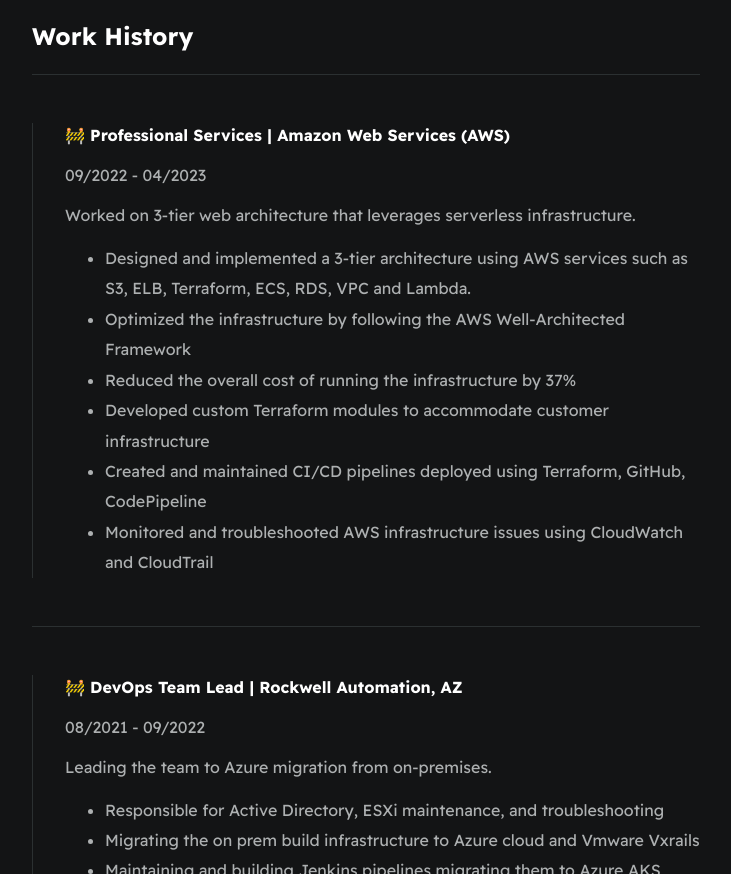
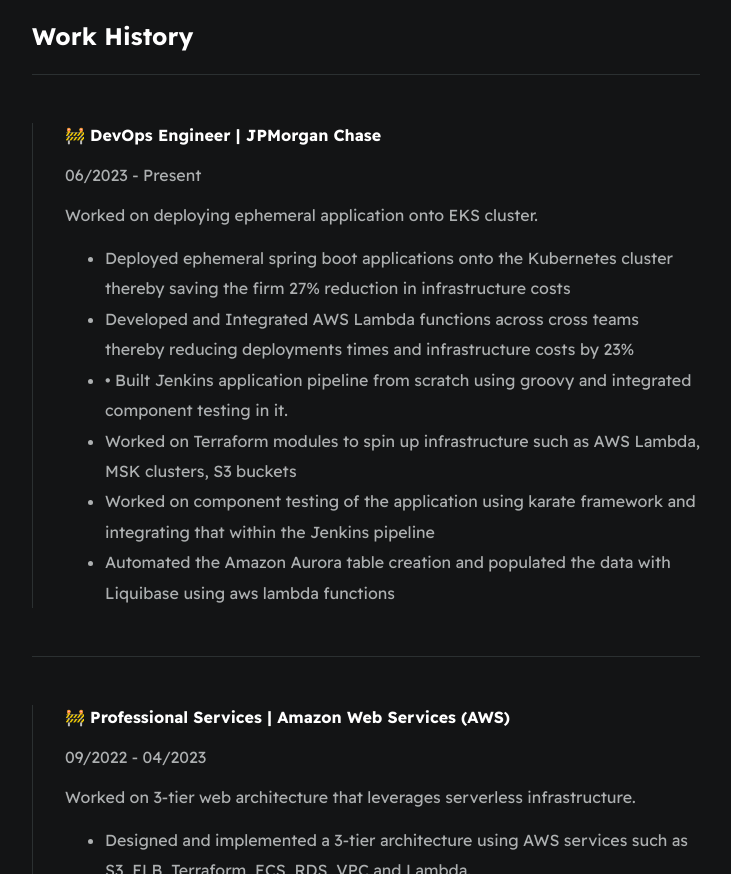
Before and after one commit to Hemanth-Yarlagadda/digital_resume, a plain HTML site: page index.html in a window 1280 px wide. Shown: the part 2020-2894 px from the top of the page, without its empty margins (274-1005 px from the left). Drawn offline with Linux system fonts and the light colour scheme; a script that the page names is missing.

Commit message:
updated work history

```diff
--- a/index.html
+++ b/index.html
@@ -126,6 +126,26 @@
 
             <section id="work-history-wrapper" class="section--page">
                 <h2>Work History</h2>
+                <div class="line-break"></div>
+                <div class="card--work-history">
+                    <strong>🚧 DevOps Engineer | JPMorgan Chase </strong>
+                    <p>06/2023 - Present</p>
+                    <p>Worked on deploying ephemeral application onto EKS cluster.</p>
+                    <ul>
+                        <li>Deployed ephemeral spring boot applications onto the Kubernetes cluster thereby
+                            saving the firm 27% reduction in infrastructure costs</li>
+                        <li>Developed and Integrated AWS Lambda functions across cross teams thereby reducing
+                            deployments times and infrastructure costs by 23% </li>
+                        <li>• Built Jenkins application pipeline from scratch using groovy and integrated component
+                            testing in it.</li>
+                        <li>Worked on Terraform modules to spin up infrastructure such as AWS Lambda, MSK
+                            clusters, S3 buckets</li>
+                        <li>Worked on component testing of the application using karate framework and integrating
+                            that within the Jenkins pipeline</li>
+                        <li>Automated the Amazon Aurora table creation and populated the data with Liquibase
+                            using aws lambda functions</li>
+                    </ul>
+                </div>
 
                 <div class="line-break"></div>
                 <div class="card--work-history">
```
